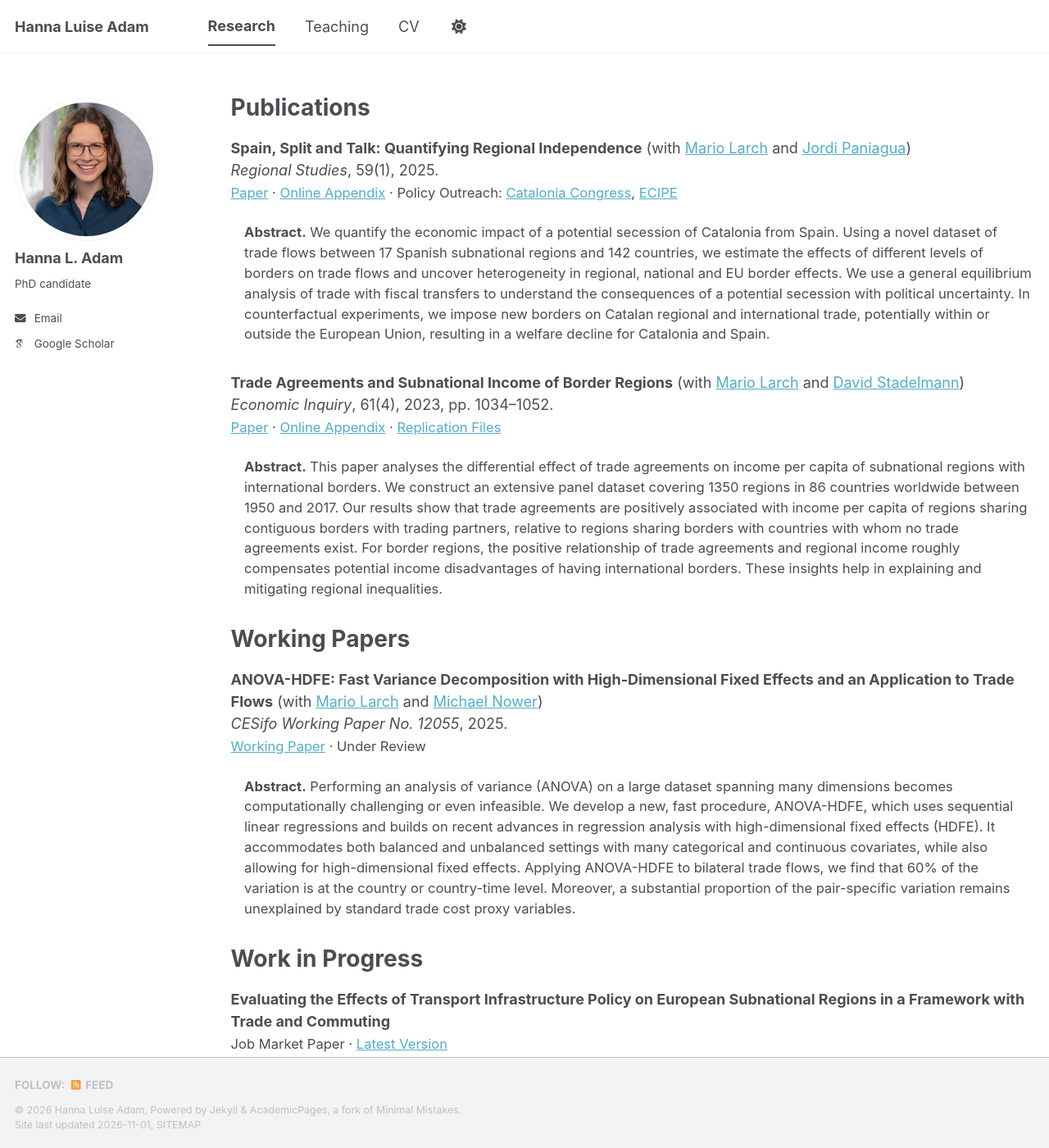
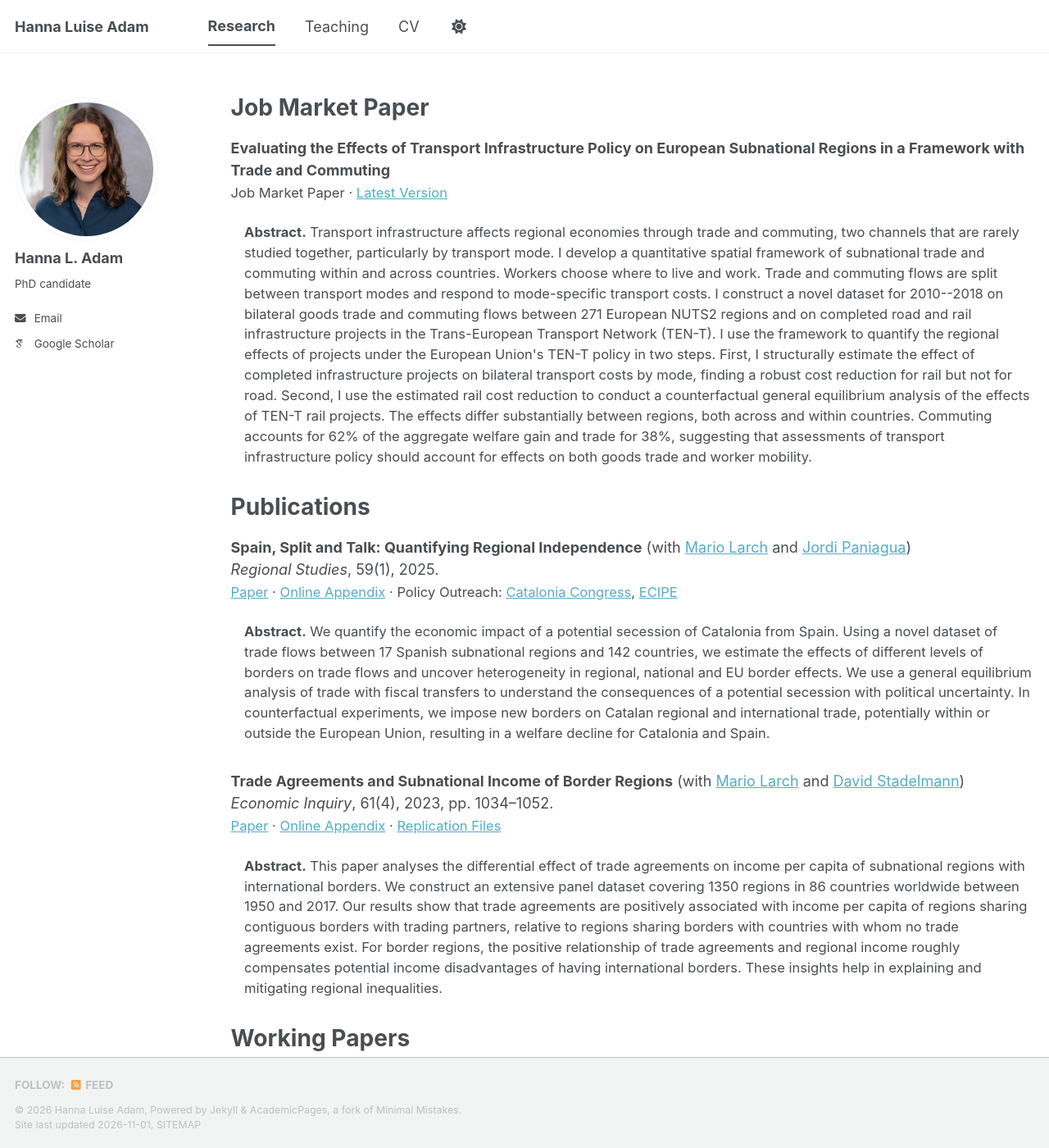
Before and after one commit to hanna-l-adam/hanna-l-adam.github.io, a Jekyll site: the page built from _pages/research.md, in a window 1280 px wide and 1400 px high. Shown: the whole window at 82% size. Built offline with Jekyll 4.4.1, drawn with Linux system fonts in a browser that asks for light colours; some web fonts are replaced; a script bundle is joined from its source files by our own code; library files that are not in the unit come from our copies; some of the changed text lies outside the part shown.

Commit message:
Update research.md

```diff
--- a/_pages/research.md
+++ b/_pages/research.md
@@ -11,6 +11,17 @@ author_profile: true
   .paper-links a { white-space: nowrap; }
   .abstract { margin: 0.5em 0 0 1em; font-size: 0.92em; color: inherit; }
 </style>
+
+# Job Market Paper
+
+<div class="paper" markdown="1">
+**Evaluating the Effects of Transport Infrastructure Policy on European Subnational Regions in a Framework with Trade and Commuting**
+<span class="paper-links">Job Market Paper · <a href="/files/Adam_Transport_Infrastructure.pdf" target="_blank">Latest Version</a></span>
+
+<div class="abstract" markdown="0">
+<strong>Abstract.</strong> Transport infrastructure affects regional economies through trade and commuting, two channels that are rarely studied together, particularly by transport mode. I develop a quantitative spatial framework of subnational trade and commuting within and across countries. Workers choose where to live and work. Trade and commuting flows are split between transport modes and respond to mode-specific transport costs. I construct a novel dataset for 2010--2018 on bilateral goods trade and commuting flows between 271 European NUTS2 regions and on completed road and rail infrastructure projects in the Trans-European Transport Network (TEN-T). I use the framework to quantify the regional effects of projects under the European Union's TEN-T policy in two steps. First, I structurally estimate the effect of completed infrastructure projects on bilateral transport costs by mode, finding a robust cost reduction for rail but not for road. Second, I use the estimated rail cost reduction to conduct a counterfactual general equilibrium analysis of the effects of TEN-T rail projects. The effects differ substantially between regions, both across and within countries. Commuting accounts for 62% of the aggregate welfare gain and trade for 38%, suggesting that assessments of transport infrastructure policy should account for effects on both goods trade and worker mobility.
+</div>
+</div>
 
 # Publications
 
@@ -49,15 +60,6 @@ author_profile: true
 # Work in Progress
 
 <div class="paper" markdown="1">
-**Evaluating the Effects of Transport Infrastructure Policy on European Subnational Regions in a Framework with Trade and Commuting**
-<span class="paper-links">Job Market Paper · <a href="/files/Adam_Transport_Infrastructure.pdf" target="_blank">Latest Version</a></span>
-
-<div class="abstract" markdown="0">
-<strong>Abstract.</strong> This paper quantifies the regional effects of the European Union's transport infrastructure policy using a structural framework of bilateral trade and commuting across subnational regions in Europe. The model features workers' choice of residence and workplace, and allows both commuting and goods trade to cross national borders and use different transport modes. I construct novel data on bilateral regional trade and commuting flows and on completed road and rail infrastructure projects under the Trans-European Transport Network (TEN-T) between 2010 and 2018. Taking the model to the data, I first estimate the effect of infrastructure project completions on regional bilateral transport costs by mode, finding a robust cost reduction for rail but not for road. Second, I use the estimated rail cost reduction to conduct a counterfactual general equilibrium analysis of the regional effects of this pan-European infrastructure policy. The results show that labour mobility accounts for a larger share of the welfare effects than trade, suggesting that large-scale transport infrastructure policy must be evaluated through its effects on both goods and labour mobility to capture the full economic returns.
-</div>
-</div>
-
-<div class="paper" markdown="1">
 **A Structural Regional Trade and Migration Framework for Policy Evaluation: Quantifying the Regional Effects of the 2004 EU Enlargement** (with <a href="https://www.ewf.uni-bayreuth.de/en/team/Prof_Mario_Larch/index.php" target="_blank">Mario Larch</a>)
 <span class="paper-links"><a href="/files/AdamLarchTradeMigration.pdf" target="_blank">Latest Version</a></span>
 
```
